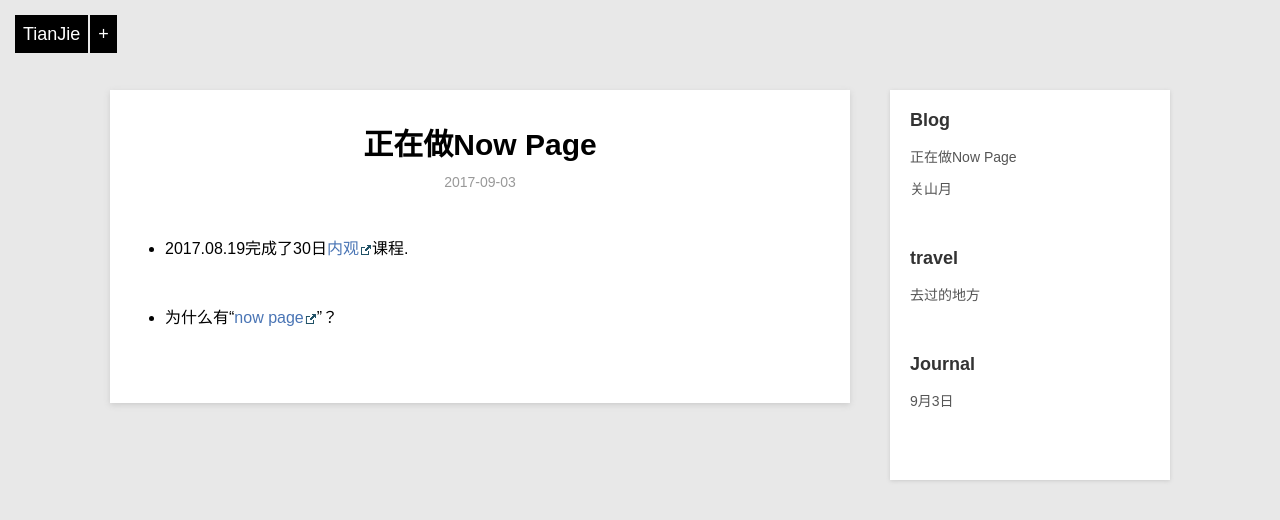
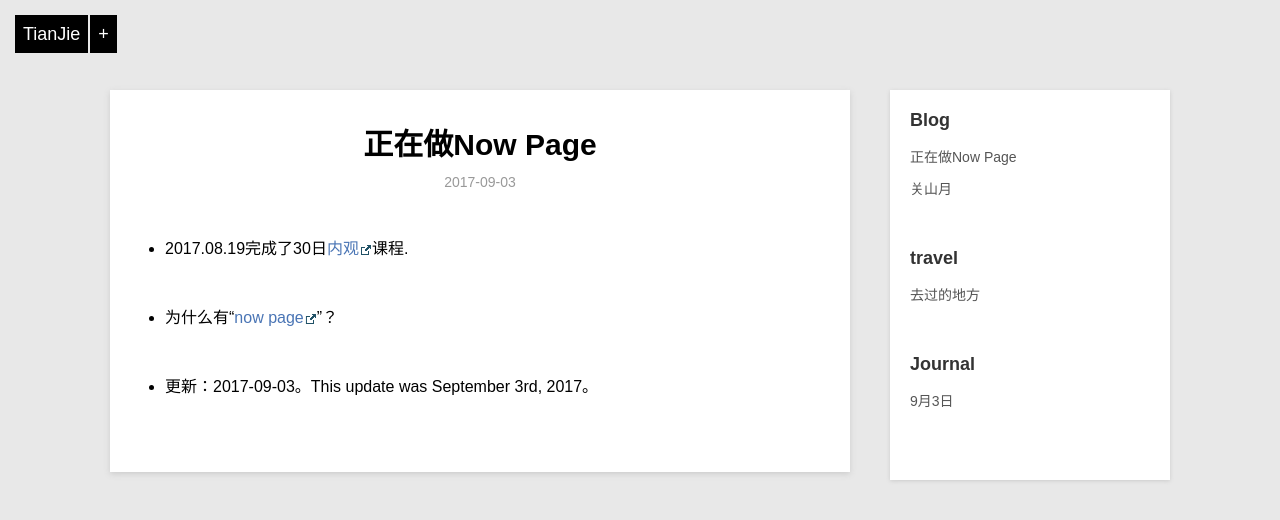
Before and after one commit to violettianjie/violettianjie.github.io, a Jekyll site: the page built from _posts/blog/2017-09-03-whatIamdoingnow.md, in a window 1280 px wide. Shown: the top 520 px of the page. Built offline with Jekyll 4.4.1, drawn with Linux system fonts in a browser that asks for light colours.

Commit message:
Update 2017-09-03-whatIamdoingnow.md

```diff
--- a/_posts/blog/2017-09-03-whatIamdoingnow.md
+++ b/_posts/blog/2017-09-03-whatIamdoingnow.md
@@ -10,3 +10,5 @@ category: blog
 - 2017.08.19完成了30日[内观](https://www.dhamma.org/zh-HANS/index)课程.
 
 - 为什么有“[now page](http://nownownow.com/about)”？
+
+- 更新：2017-09-03。This update was September 3rd, 2017。
```
